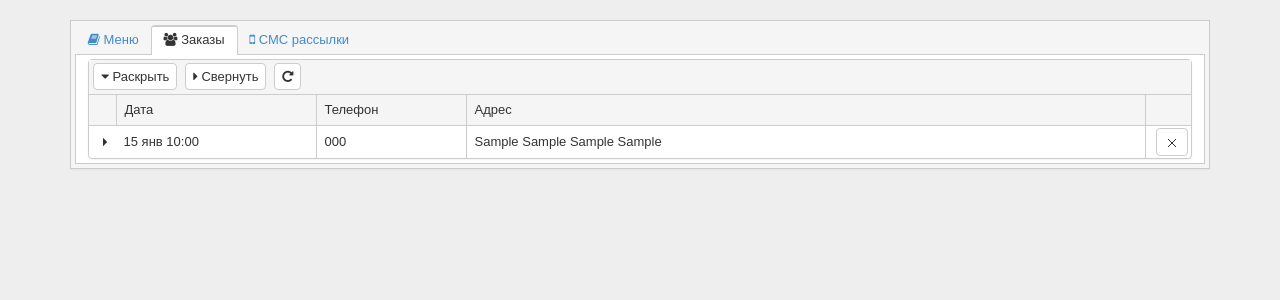
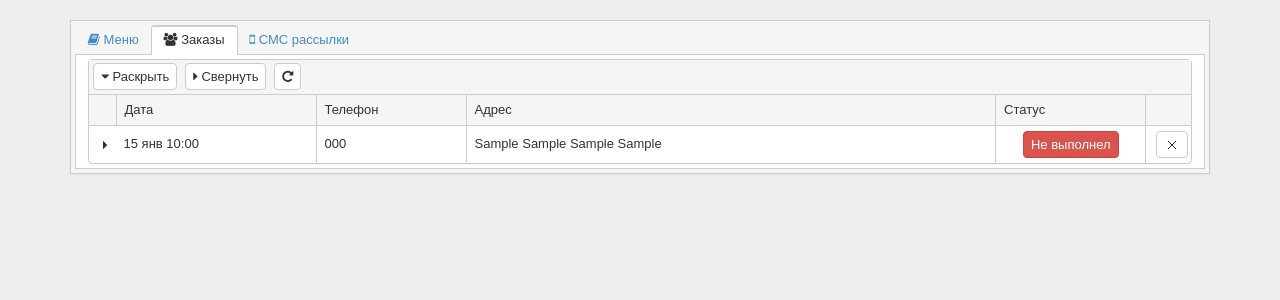
Before and after one commit to MuradGasanov/menu, a Django app: page /manager/ in a window 1280 px wide. Shown: the part 72-372 px from the top of the page. Run offline with Django 3.2, Linux system fonts and the light colour scheme; a user stored in the database is signed in; tables that the repository leaves empty hold one stand-in row (values such as "Sample post"); lists and menus that the app fills with data are empty; some libraries are stand-ins or nearby versions.

Commit message:
Кнопка изменения статуса заказа

```diff
--- a/main/static/css/manager.css
+++ b/main/static/css/manager.css
@@ -37,3 +37,15 @@ body {
     margin: 5px 0;
     padding: 5px;
 }
+
+.not_completed_status {
+    color: #FFF;
+    background-color: #D9534F;
+    border-color: #D43F3A;
+}
+
+.completed_status {
+    color: #FFF;
+    background-color: #31B0D5;
+    border-color: #269ABC;
+}
--- a/main/static/js/manager.js
+++ b/main/static/js/manager.js
@@ -1,5 +1,10 @@
 var MANAGER_BASE_URL = "/manager/";
 $(document).ready(function () {
+
+    var ORDER_STATUS = {
+        NOT_COMPLETED: 0,
+        COMPLETED: 1
+    };
 
     $("#tabs").kendoTabStrip({
         animation: {
@@ -442,6 +447,10 @@ $(document).ready(function () {
             { field: "create_at", title: "Дата", template: "#=kendo.toString(new Date(Date.parse(create_at)), 'd MMM  HH:mm')#", width: "200px" },
             { field: "customer", title: "Телефон", width: "150px" },
             { field: "address", title: "Адрес"},
+            { field: "status", title: "Статус",
+                template: "<span class='change_order_status k-button #=(status)?'completed_status':'not_completed_status'#' data-status='#=status#' data-id='#=id#'>#=(status)?'Выполнен':'Не выполнел'#</span>",
+                width: "150px", attributes: { style: "text-align: center;"}
+            },
             { command: [
                 {
                     name: "destroy",
@@ -451,6 +460,26 @@ $(document).ready(function () {
         ]
     }).data("kendoGrid");
 
+    $("#orders").on("click", ".change_order_status", function (e) {
+        if (!confirm("Изменить статус заказа?")) { return false }
+        var that = $(this);
+        var id = that.data("id"),
+            status = that.data("status");
+        var new_status = (status === ORDER_STATUS.COMPLETED)
+            ?ORDER_STATUS.NOT_COMPLETED : ORDER_STATUS.COMPLETED;
+        var data = {
+            id: id,
+            new_status: new_status
+        };
+        $.post(MANAGER_BASE_URL + "orders/change_status/", {item: JSON.stringify(data)},
+        function(response) {
+            console.log(response);
+            if (response === "ok") {
+                that.toggleClass("completed_status not_completed_status");
+                that.text((status === ORDER_STATUS.COMPLETED)?"Не выполнел" : "Выполнен")
+            }
+        }, "json");
+    });
 });
 
 function order_detail_init(e) {
--- a/main/urls.py
+++ b/main/urls.py
@@ -28,6 +28,7 @@ urlpatterns = patterns('main.views',
                        url(r'^'+MANAGER_BASE_URL+'orders/read/$', Orders.read),
                        url(r'^'+MANAGER_BASE_URL+'orders/destroy/$', Orders.destroy),
                        url(r'^'+MANAGER_BASE_URL+'orders/detail/$', Orders.detail),
+                       url(r'^'+MANAGER_BASE_URL+'orders/change_status/$', Orders.change_status),
 
                        url(r'^menu/$', Menu.user_read),
                        url(r'^add_order/$', Orders.add_order),
--- a/main/views.py
+++ b/main/views.py
@@ -324,3 +324,7 @@ class Orders():
                 }}), content_type="application/json")
         else:
             return HttpResponse("[]", content_type="application/json")
+
+    @staticmethod
+    def change_status(request):
+        return HttpResponse("{'new_status': 1}", content_type="application/json")
```
